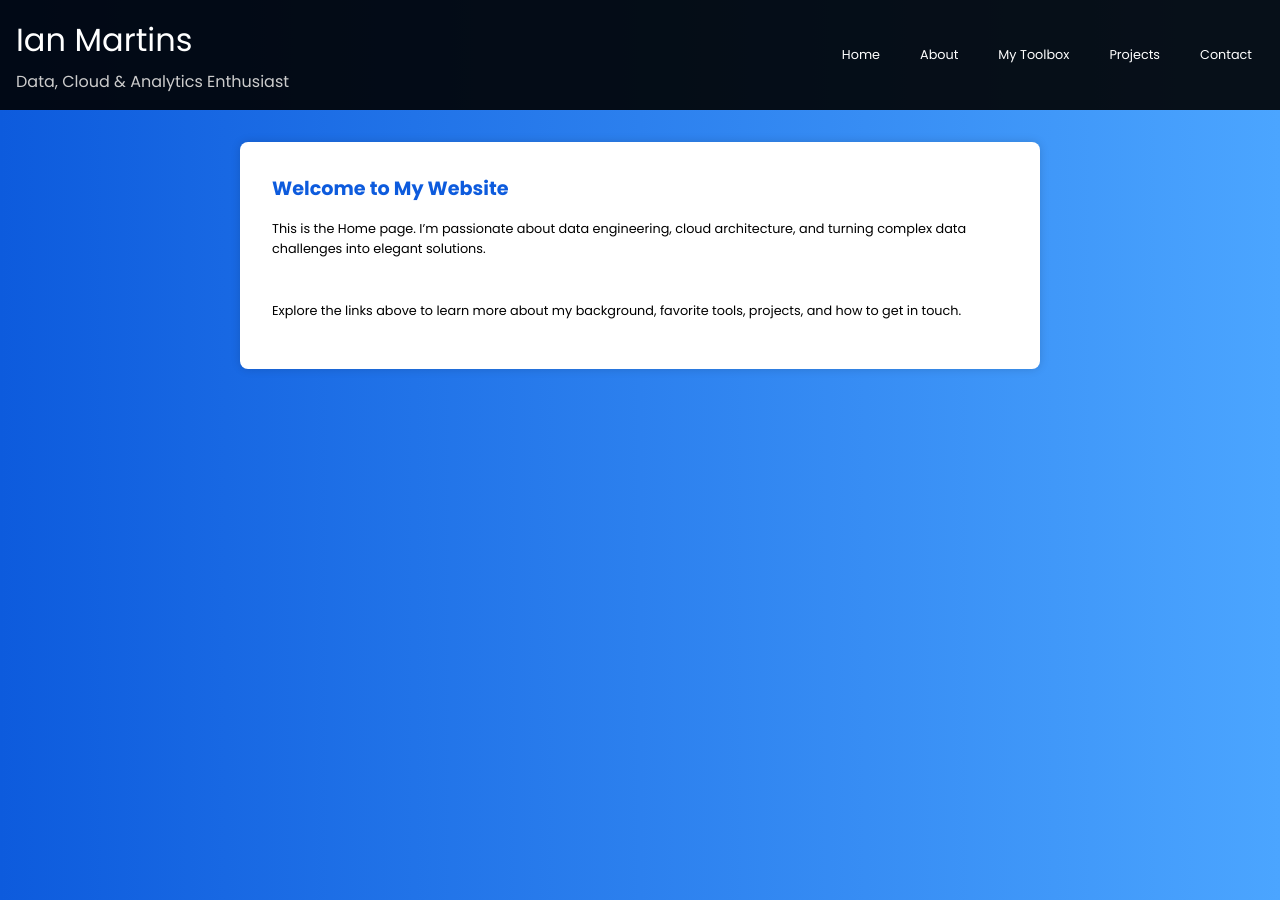
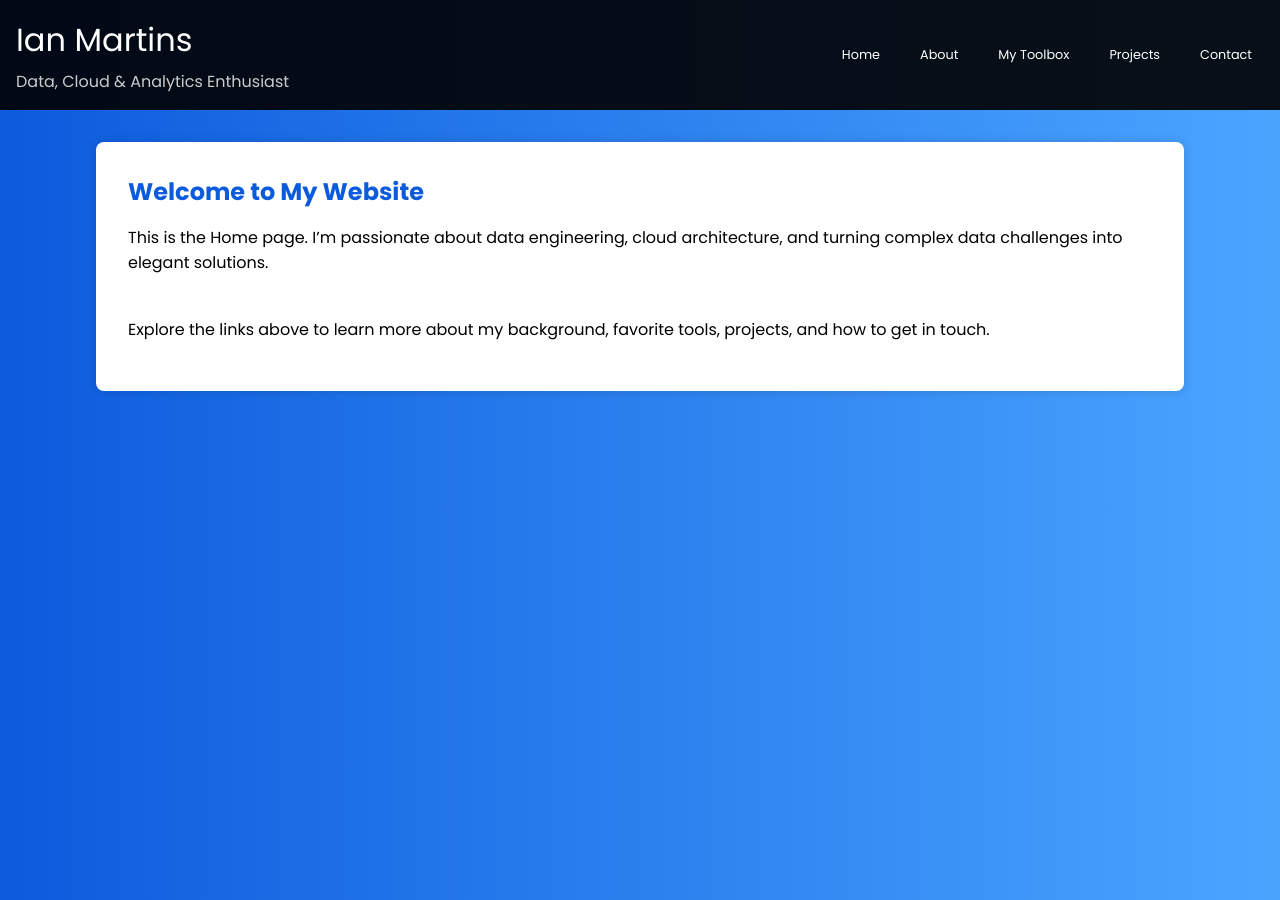
Before and after one commit to IanBMartins/github.io, a Jekyll site: the page built from index.html, in a window 1280 px wide. Built offline with Jekyll 4.4.1, drawn with Linux system fonts in a browser that asks for light colours.

Commit message:
Updating box sizes, text sizes, etc

```diff
--- a/_layouts/default.html
+++ b/_layouts/default.html
@@ -56,7 +56,7 @@
       background-color: #0D5BDD;
     }
     .container {
-      max-width: 800px;
+      max-width: 85%;
       margin: 2rem auto;
       background: #fff;
       padding: 2rem;
@@ -64,12 +64,12 @@
       box-shadow: 0 0 10px rgba(0,0,0,0.15);
     }
     .page-title {
-      font-size: 1.2rem;
+      font-size: 1.5rem;
       margin-bottom: 1rem;
       color: #0D5BDD;
     }
     .page-text{
-      font-size: 0.8rem;    /* Set the font size for text */
+      font-size: 1rem;    /* Set the font size for text */
       color: #000;        /* Black text */
       line-height: 1.6;   /* Ensure good readability */
       margin-bottom: 1rem; /* Space below paragraphs */
@@ -81,8 +81,8 @@
       gap: 1rem;
     }
     .project-card {
-      width: 100px;
-      height: 150px;
+      width: 150px;
+      height: 100px;
       background: #f7f7f7;
       border-radius: 8px;
       padding: 1rem;
```
